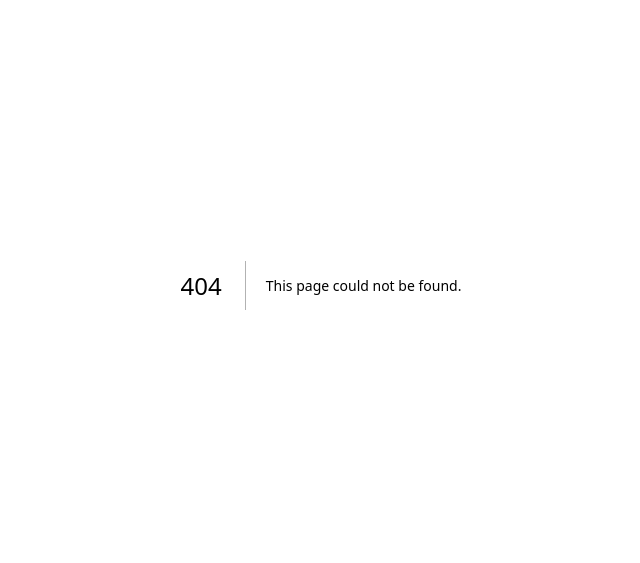
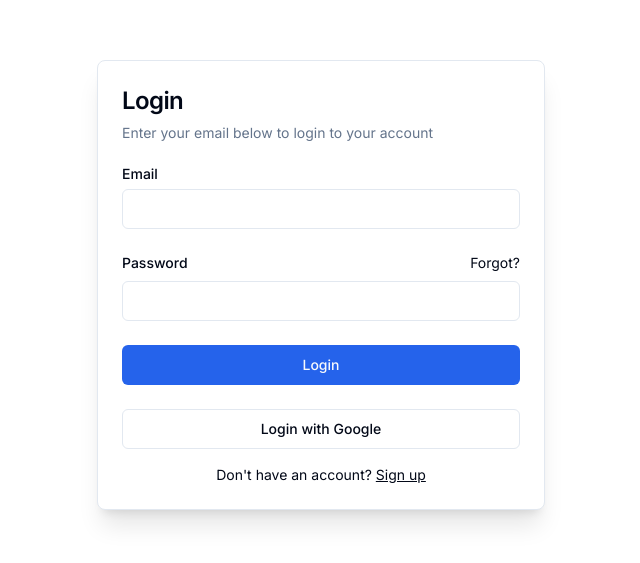
Before and after one commit to Kavan99/Medscribe, a Next.js app in the folder medical-documentation-landing/: page /auth/login in a window 1280 px wide. Before the commit this address had no page. Shown: the part 115-678 px from the top of the page, without its empty margins (319-959 px from the left). Built offline with nearby package versions, Linux system fonts and the light colour scheme.

Commit message:
Create page.tsx

```diff
--- /dev/null
+++ b/medical-documentation-landing/app/auth/login/page.tsx
@@ -0,0 +1,6 @@
+"use client"
+import { LoginForm } from "../../components/auth/auth-provider"
+
+export default function LoginPage() {
+  return <LoginForm />
+}
```
